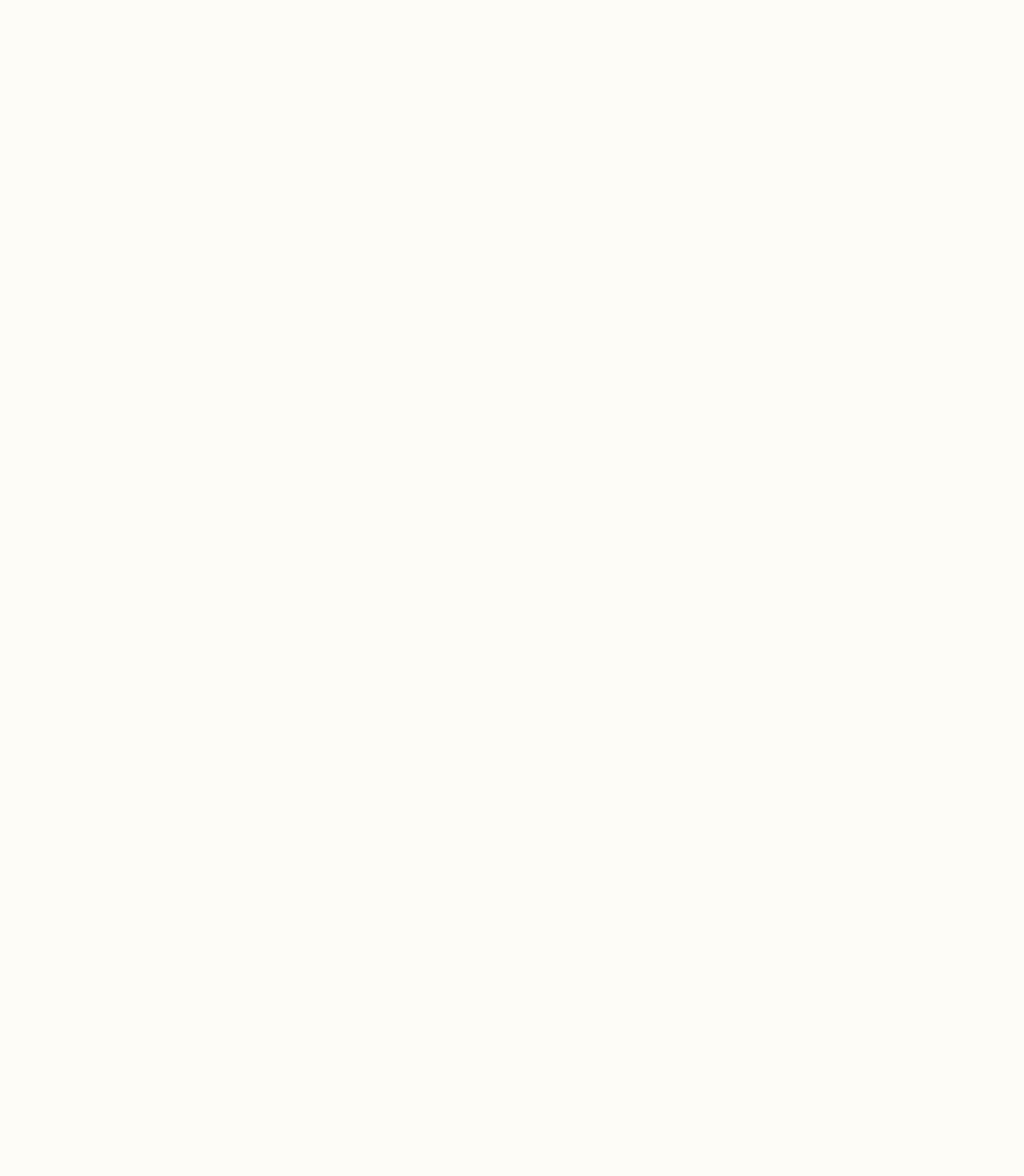
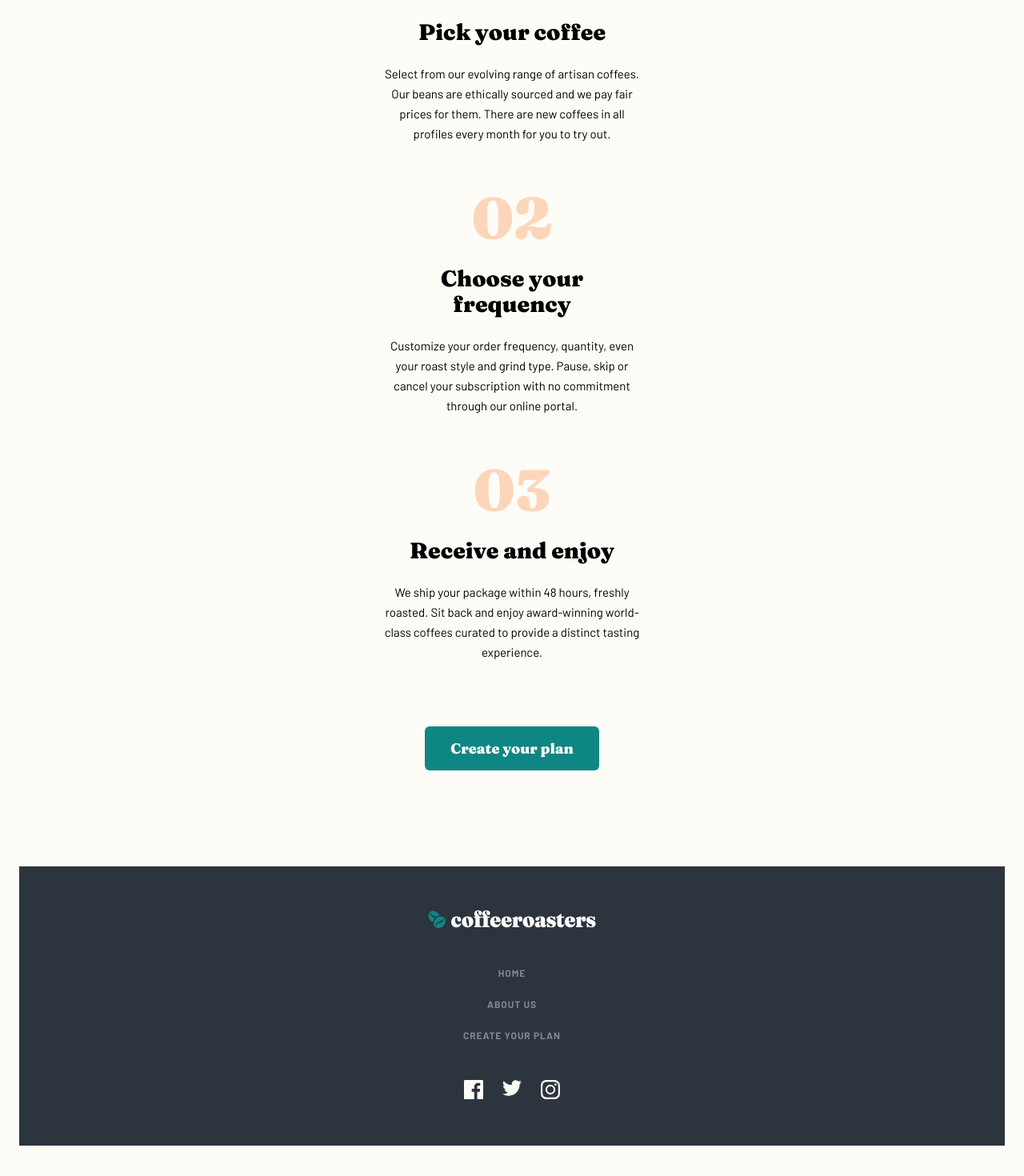
Before and after one commit to gcarter89/coffeeroasters, a React (Create React App) app: page / in a window 1280 px wide. Shown: the part 3719-5189 px from the top of the page at 80% size. Before the commit the page ends 3491 px from the top, so only its background shows below. Built offline with nearby package versions, Linux system fonts and the light colour scheme.

Commit message:
added footer component

```diff
--- a/src/App.scss
+++ b/src/App.scss
@@ -1,3 +1,9 @@
+
+.largeHeading {
+    font-size: 72px;
+    line-height: 72px;
+}
+
 h1 {
     font-family: 'Fraunces', 'sans-serif';
     // desktop
--- a/src/App.tsx
+++ b/src/App.tsx
@@ -2,6 +2,7 @@ import React, { useState } from 'react';
 import './App.scss';
 import Header from './components/header/Header';
 import Home from './components/home/Home';
+import Footer from './components/footer/Footer';
 
 function App() {
     const [hamburgerOpen, setHamburgerOpen] = useState(false);
@@ -18,6 +19,7 @@ function App() {
         <main>
             <Home />
         </main>
+        <Footer />
       </>
   );
 }
--- /dev/null
+++ b/src/components/footer/Footer.module.scss
@@ -0,0 +1,44 @@
+.footer {
+    background-color: #2C343E;
+    padding-top: 54px;
+    padding-bottom: 54px;
+    &__logoContainer {
+        height: 24px;
+        width: 216px;
+        margin-left: auto;
+        margin-right: auto;
+        svg {
+            height: 100%;
+            width: 100%;
+            path:first-of-type {
+                fill: #FFFFFF;
+            }
+        }
+    }
+    &__links {
+        display: flex;
+        flex-direction: column;
+        align-items: center;
+        gap: 24px;
+        margin-top: 48px;
+
+        a {
+            text-decoration: none;
+            color: #83888F;
+            text-transform: uppercase;
+            font-family: Barlow, sans-serif;
+            font-weight: 700;
+            font-size: 12px;
+            line-height: 15px;
+            letter-spacing: 0.92px;
+        }
+    }
+
+    &__icons {
+        display: flex;
+        justify-content: center;
+        gap: 24px;
+        margin-top: 48px;
+
+    }
+}
--- /dev/null
+++ b/src/components/footer/Footer.tsx
@@ -0,0 +1,27 @@
+import styles from './Footer.module.scss'
+import { ReactComponent as Logo } from '../../assets/shared/desktop/logo.svg';
+import { ReactComponent as Facebook } from '../../assets/shared/desktop/icon-facebook.svg';
+import { ReactComponent as Instagram } from '../../assets/shared/desktop/icon-instagram.svg';
+import { ReactComponent as Twitter } from '../../assets/shared/desktop/icon-twitter.svg';
+
+
+export default function Footer() {
+    return (
+        <footer className={styles.footer}>
+            <div className={styles.footer__logoContainer}>
+                <Logo />
+            </div>
+            <div className={styles.footer__links}>
+                <a href='/'>Home</a>
+                <a href='/'>About us</a>
+                <a href='/'>Create your plan</a>
+            </div>
+            <div className={styles.footer__icons}>
+                <a href='https://www.facebook.com' target="_blank" rel="noreferrer"><Facebook /></a>
+                <a href='https://www.twitter.com' target="_blank" rel="noreferrer"><Twitter /></a>
+                <a href='https://www.instagram.com' target="_blank" rel="noreferrer"><Instagram /></a>
+            </div>
+
+        </footer>
+    )
+}
--- a/src/components/home/Home.module.scss
+++ b/src/components/home/Home.module.scss
@@ -1,4 +1,14 @@
 .home {
+
+    &__button {
+        font-size: 18px;
+        color: #FEFCF7;
+        background-color: #0E8784;
+        padding: 16px 32px;
+        border-radius: 6px;
+        cursor: pointer;
+    }
+
     &__hero {
         display: flex;
         align-items: center;
@@ -23,13 +33,6 @@
         p {
             margin-bottom: 40px;
             opacity: 0.8;
-        }
-        button {
-            font-size: 18px;
-            background-color: #0E8784;
-            padding: 16px 32px;
-            border-radius: 6px;
-            cursor: pointer;
         }
     }
 
@@ -143,4 +146,40 @@
             width: 212px;
         }
     }
+
+    &__process {
+        margin-bottom: 120px;
+        button {
+            margin-top: 80px;
+        }
+
+        margin-top: 120px;
+        text-align: center;
+        h4 {
+            color: #83888F;
+            margin-bottom: 80px;
+        }
+
+        span {
+            color: #FDD6BA;
+        }
+    }
+
+    &__processCards {
+        display: flex;
+        flex-direction: column;
+        gap: 56px;
+        align-items: center;
+    }
+
+    &__processCard {
+        max-width: 320px;
+        h3 {
+            margin-top: 24px;
+        }
+
+        p {
+            margin-top: 24px;
+        }
+    }
 }
--- a/src/components/home/Home.tsx
+++ b/src/components/home/Home.tsx
@@ -15,7 +15,7 @@ export default function Home() {
                 <div className={styles.home__heroText}>
                     <h1>Great coffee made simple.</h1>
                     <p>Start your mornings with the world’s best coffees. Try our expertly curated artisan coffees from our best roasters delivered directly to your door, at your schedule.</p>
-                    <button>Create your plan</button>
+                    <button className={styles.home__button}>Create your plan</button>
                 </div>
             </section>
             <section className={styles.home__collection}>
@@ -88,8 +88,30 @@ export default function Home() {
                         </div>
                     </div>
                 </div>
+            </section>
 
+            <section className={styles.home__process}>
+                <h4>How it works</h4>
+                <div className={styles.home__processCards}>
+                    <div className={styles.home__processCard}>
+                        <span className='largeHeading'>01</span>
+                        <h3>Pick your coffee</h3>
+                        <p>Select from our evolving range of artisan coffees. Our beans are ethically sourced and we pay fair prices for them. There are new coffees in all profiles every month for you to try out.</p>
+                    </div>
 
+                    <div className={styles.home__processCard}>
+                        <span className='largeHeading'>02</span>
+                        <h3>Choose your frequency</h3>
+                        <p>Customize your order frequency, quantity, even your roast style and grind type. Pause, skip or cancel your subscription with no commitment through our online portal.</p>
+                    </div>
+
+                    <div className={styles.home__processCard}>
+                        <span className='largeHeading'>03</span>
+                        <h3>Receive and enjoy</h3>
+                        <p>We ship your package within 48 hours, freshly roasted. Sit back and enjoy award-winning world-class coffees curated to provide a distinct tasting experience.</p>
+                    </div>
+                </div>
+                <button className={styles.home__button}>Create your plan</button>
 
             </section>
         </>
```
Also changed, not shown: public/index.html (+0 -23 lines).
